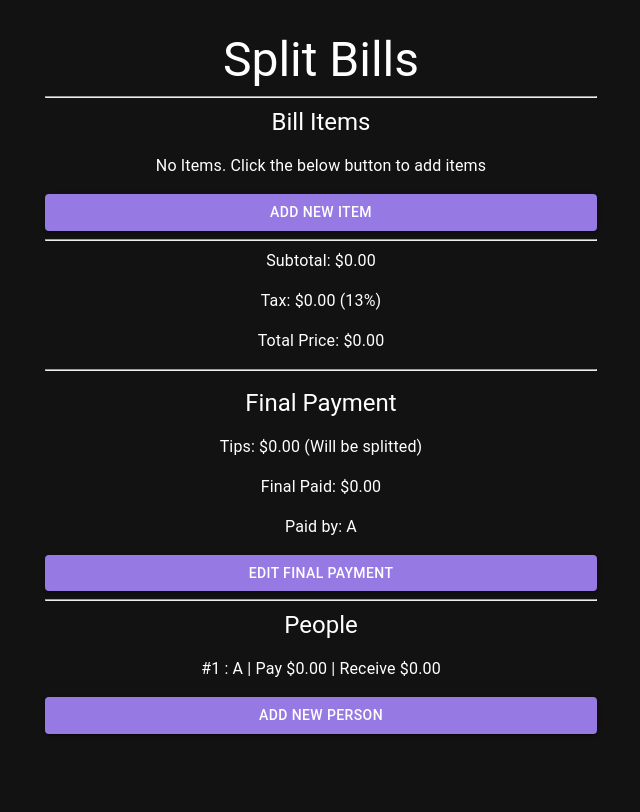
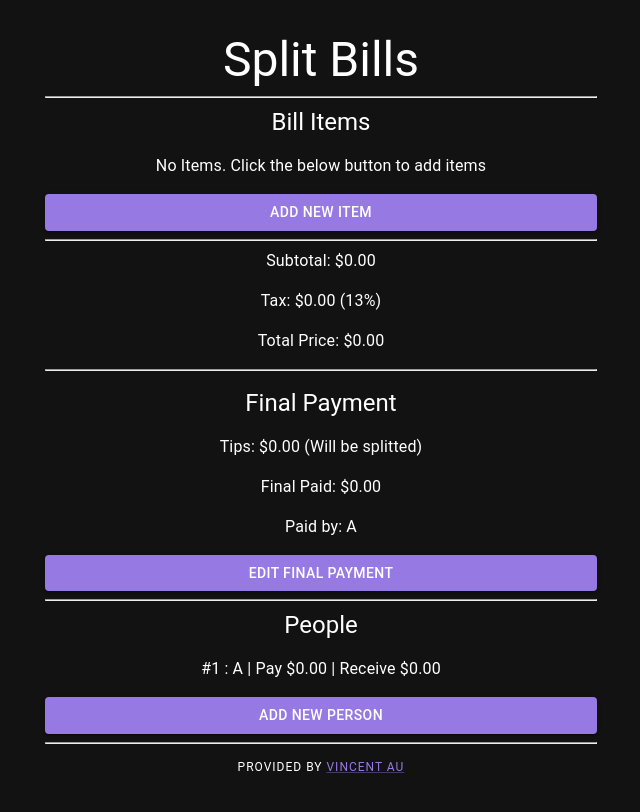
Before and after one commit to vincentau623/split-bills, a React (Vite) app: page / in a window 1280 px wide. Shown: the top 812 px of the page, without its empty margins (319-959 px from the left). Built offline with nearby package versions, Linux system fonts and the light colour scheme.

Commit message:
feat: add redirect link to homepage

```diff
--- a/src/App.tsx
+++ b/src/App.tsx
@@ -1,6 +1,6 @@
 import { useEffect, useState } from 'react'
 import './App.css'
-import { Container, Typography } from '@mui/material';
+import { Container, Link, Typography } from '@mui/material';
 import { Bill, BillItem, Person } from './models/main';
 import ItemSection from './components/ItemsSection';
 import FinalPaymentSection from './components/FinalPaymentSection';
@@ -90,9 +90,8 @@ function App() {
       <FinalPaymentSection taxRate={taxRate} />
       <hr />
       <PeopleSection />
-
-
-
+      <hr />
+      <Typography variant="overline" >Provided by <Link href="https://vincentwcau.com/">Vincent Au</Link></Typography>
     </Container>
   )
 }
```
